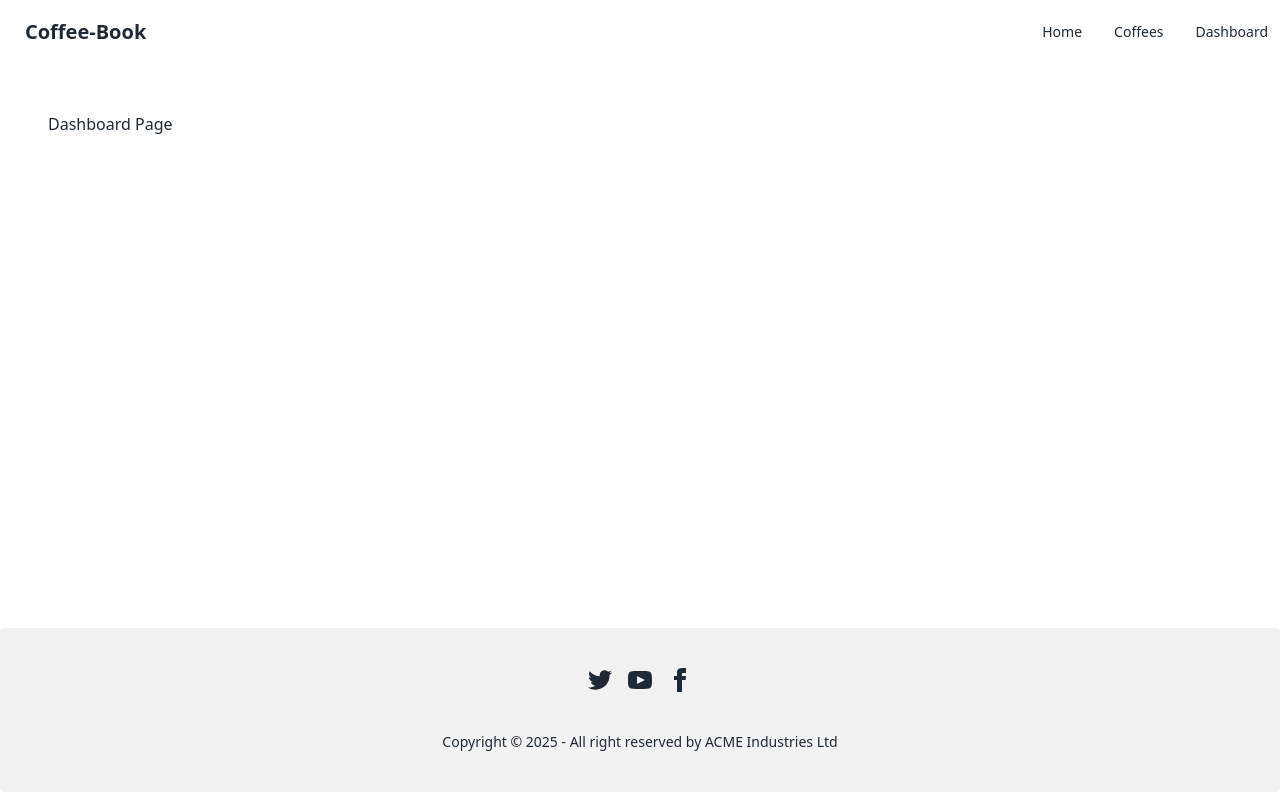
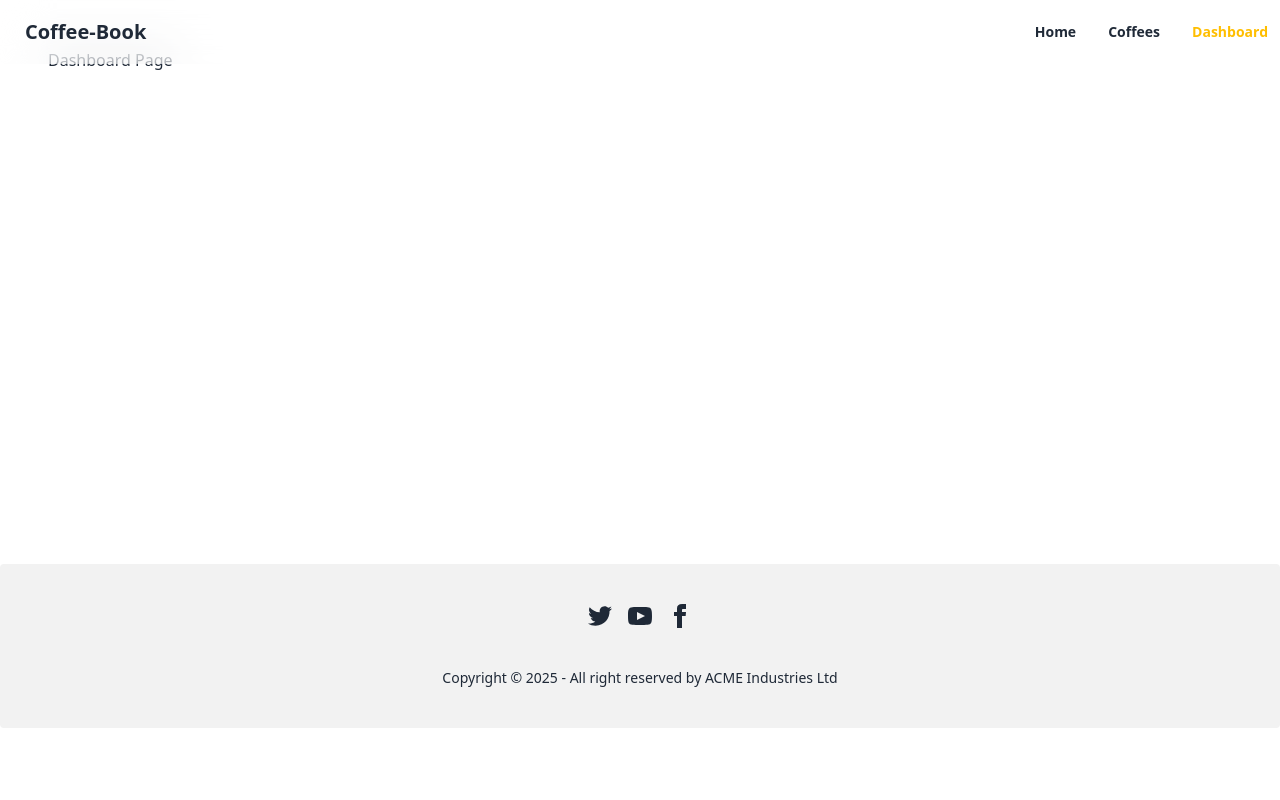
Before and after one commit to Suvobd100/coffee-book, a React (Vite) app: page /dashboard in a window 1280 px wide. Built offline with nearby package versions, Linux system fonts and the light colour scheme.

Commit message:
added coffee page & nav bar fixed with nav lik style

```diff
--- a/src/components/Cards.jsx
+++ b/src/components/Cards.jsx
@@ -1,4 +1,5 @@
 import PropTypes from "prop-types";
+import { Link, Links } from "react-router-dom";
 
 const Cards = ({ coffee }) => {
   console.log(coffee);
@@ -39,11 +40,41 @@ const Cards = ({ coffee }) => {
     rating,
     popularity,
   } = coffee || {};
-  return <div>{
-    <h1>{name}</h1>
-    }
+  return (
+    <>
+      {
+        <Link to={`/coffee/${id}`}>
+          <div className="card card-compact bg-base-100 w-96 shadow-xl mb-12">
+            <figure className="w-full h-48 overflow-hidden">
+              <img src={image} alt="Shoes" />
+            </figure>
+            <div className="card-body">
+              <div className="grid grid-cols-2">
+              <h2 className="card-title">Name :</h2>
+              <h2 className="text-xl">{name}</h2>
+              </div>
+              <div className="grid grid-cols-2">
+                <p className="font-bold">Category : </p> <span>{category}</span>
+              </div>
+              <div className="grid grid-cols-2">
+                <p className="font-bold">Type : </p> <span>{type}</span>
+              </div>
+              <div className="grid grid-cols-2">
+                <p className="font-bold">Origin : </p> <span>{origin}</span>
+              </div>
+              <div className="grid grid-cols-2">
+                <p className="font-bold">Rating : </p> <span>{rating}</span>
+              </div>
+              <div className="grid grid-cols-2">
+                <p className="font-bold">Popularity : </p> <span>{popularity}</span>
+              </div>
 
-    </div>;
+            </div>
+          </div>
+        </Link>
+      }
+    </>
+  );
 };
 
 Cards.propTypes = {
--- a/src/components/Categories.jsx
+++ b/src/components/Categories.jsx
@@ -1,16 +1,17 @@
-import { Link, NavLink } from "react-router-dom";
+import { NavLink } from "react-router-dom";
 import PropTypes from "prop-types";
 
 const Categories = ({ categories }) => {
   // console.log(categories);
   return (
-    <div role="tablist" className="tabs tabs-lifted">
+    <div role="tablist" className="tabs tabs-lifted mb-4">
       {categories.map((category) => (
         <NavLink
           key={category.category}
           to={`/category/${category.category}`}
           role="tab"
-          className={({ isActive }) => `tab text-2xl font-thin ${isActive ? "tab-active" : ""}`}
+          className={({ isActive }) => `tab text-2xl font-thin
+          ${isActive ? "tab-active [--tab-border-color:orange]" : ""}`}
         >
           {category.category}
         </NavLink>
--- a/src/components/CoffeeCards.jsx
+++ b/src/components/CoffeeCards.jsx
@@ -5,7 +5,7 @@ import { useState } from "react";
 import { useEffect } from "react";
 
 const CoffeeCards = () => {
-    const naviget=useNavigate();
+  const naviget = useNavigate();
   // coffee from routes data
   const data = useLoaderData();
   // dynamic category shown
@@ -28,16 +28,17 @@ const CoffeeCards = () => {
 
   return (
     <>
-      <div className="grid grid-cols-1 lg:grid-cols-3">
+      <div className="grid grid-cols-1 lg:grid-cols-3 mt-12">
         {coffee.map((c) => (
           <Cards key={c.id} coffee={c} />
         ))}
       </div>
-      <button onClick={()=>naviget('/coffees')}
-       className="btn btn-active btn-accent flex justify-center items-center">
+      <button
+        onClick={() => naviget("/coffees")}
+        className="btn btn-active btn-accent flex justify-center items-center"
+      >
         View All
-
-        </button>
+      </button>
     </>
   );
 };
--- a/src/components/Navbar.jsx
+++ b/src/components/Navbar.jsx
@@ -1,8 +1,8 @@
-import { Link } from "react-router-dom";
+import { Link, NavLink } from "react-router-dom";
 
 const Navbar = () => {
   return (
-    <div className="navbar bg-base-100">
+    <div className="navbar backdrop-blur-xl bg-white/30 z-50 fixed">
       <div className="navbar-start">
         <div className="dropdown">
           <div tabIndex={0} role="button" className="btn btn-ghost lg:hidden">
@@ -25,9 +25,30 @@ const Navbar = () => {
             tabIndex={0}
             className="menu menu-sm dropdown-content bg-base-100 rounded-box z-[1] mt-3 w-52 p-2 shadow"
           >
-            <Link to="/">Home</Link>
-            <Link to="/coffees">Coffees</Link>
-            <Link to="/dashboard">Dashboard</Link>
+            <NavLink
+              className={({ isActive }) =>
+                `font-bold ${isActive ? "text-warning" : "hover:text-warning"}`
+              }
+              to="/"
+            >
+              Home
+            </NavLink>
+            <NavLink
+              className={({ isActive }) =>
+                `font-bold ${isActive ? "text-warning" : "hover:text-warning"}`
+              }
+              to="/coffees"
+            >
+              Coffees
+            </NavLink>
+            <NavLink
+              className={({ isActive }) =>
+                `font-bold ${isActive ? "text-warning" : "hover:text-warning"}`
+              }
+              to="/dashboard"
+            >
+              Dashboard
+            </NavLink>
           </ul>
         </div>
         <Link to="/" className="btn btn-ghost text-xl">
@@ -36,9 +57,30 @@ const Navbar = () => {
       </div>
       <div className="navbar-end hidden lg:flex">
         <ul className="menu menu-horizontal px-1 gap-8">
-          <Link to="/">Home</Link>
-          <Link to="/coffees">Coffees</Link>
-          <Link to="/dashboard">Dashboard</Link>
+          <NavLink
+            className={({ isActive }) =>
+              `font-bold ${isActive ? "text-warning" : "hover:text-warning"}`
+            }
+            to="/"
+          >
+            Home
+          </NavLink>
+          <NavLink
+            className={({ isActive }) =>
+              `font-bold ${isActive ? "text-warning" : "hover:text-warning"}`
+            }
+            to="/coffees"
+          >
+            Coffees
+          </NavLink>
+          <NavLink
+            className={({ isActive }) =>
+              `font-bold ${isActive ? "text-warning" : "hover:text-warning"}`
+            }
+            to="/dashboard"
+          >
+            Dashboard
+          </NavLink>
         </ul>
       </div>
     </div>
--- a/src/pages/Coffees.jsx
+++ b/src/pages/Coffees.jsx
@@ -1,9 +1,18 @@
-import React from 'react'
+import { useLoaderData } from "react-router-dom";
+import Cards from "../components/Cards";
 
 function Coffees() {
-  return (
-    <div>Coffees Page</div>
-  )
+  const coffeeAllData = useLoaderData();
+  return(
+ <>
+ <div className="grid grid-cols-1 lg:grid-cols-3 mt-12">
+  {coffeeAllData.map((c) => (
+    <Cards key={c.id} coffee={c} />
+  ))}
+</div>
+
+ </>
+ )
 }
 
-export default Coffees
+export default Coffees;
--- a/src/routes/Routes.jsx
+++ b/src/routes/Routes.jsx
@@ -35,6 +35,7 @@ const routes = createBrowserRouter([
       {
         path: "/coffees",
         element: <Coffees />,
+        loader: ()=> fetch('../coffees.json')
       },
       {
         path: "/dashboard",
```
